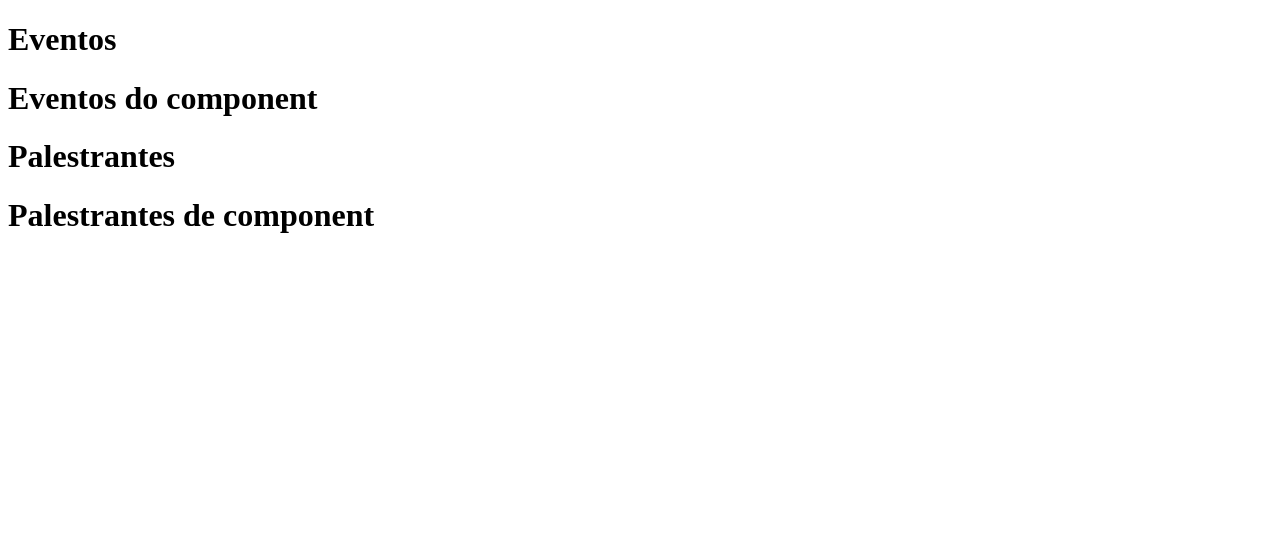
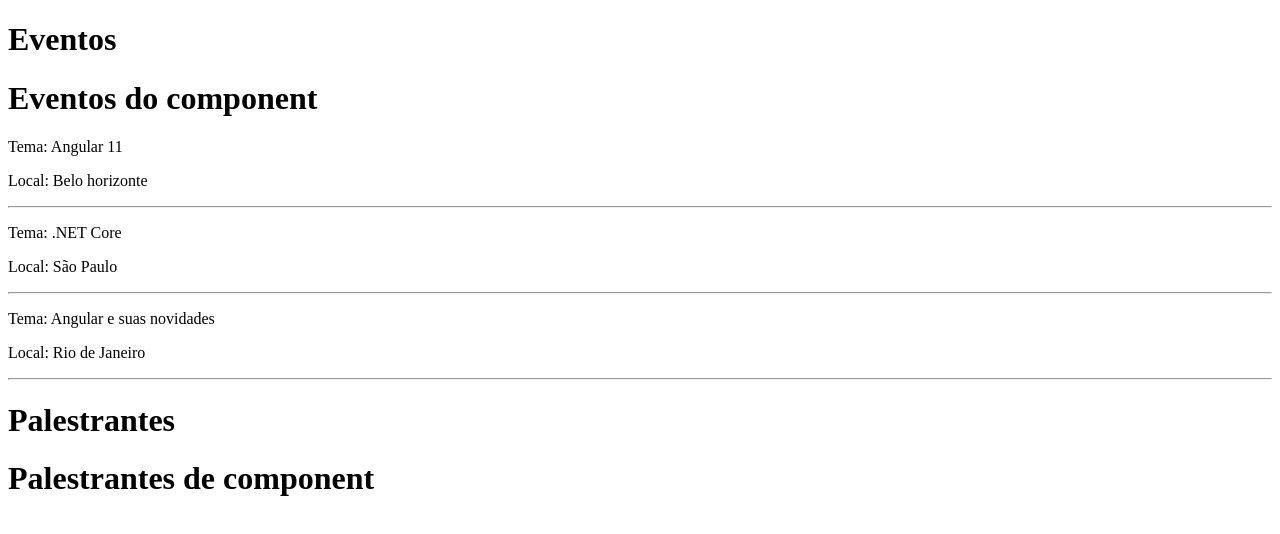
Before and after one commit to gluisjulian/ProEventos, an Angular app in the folder Frontend/ProEventos-App/: page / in a window 1280 px wide. Shown: the top 534 px of the page. Built offline with nearby package versions, Linux system fonts and the light colour scheme.

Commit message:
Usando a diretiva ngFor

```diff
--- a/Frontend/ProEventos-App/src/app/eventos/eventos.component.html
+++ b/Frontend/ProEventos-App/src/app/eventos/eventos.component.html
@@ -1 +1,9 @@
 <h1>Eventos do component</h1>
+
+<div *ngFor="let evento of eventos">
+
+  <p>Tema: {{evento.Tema}}</p>
+  <p>Local: {{evento.Local}}</p>
+  <hr>
+
+</div>
--- a/Frontend/ProEventos-App/src/app/eventos/eventos.component.ts
+++ b/Frontend/ProEventos-App/src/app/eventos/eventos.component.ts
@@ -7,6 +7,22 @@ import { Component, OnInit } from '@angular/core';
 })
 export class EventosComponent implements OnInit {
 
+  public eventos: any = [
+  {
+    Tema: 'Angular 11',
+    Local: 'Belo horizonte'
+  },
+  {
+    Tema: '.NET Core',
+    Local:'São Paulo'
+  },
+  {
+    Tema: 'Angular e suas novidades',
+    Local:'Rio de Janeiro'
+  }
+]
+
+
   constructor() { }
 
   ngOnInit(): void {
```
